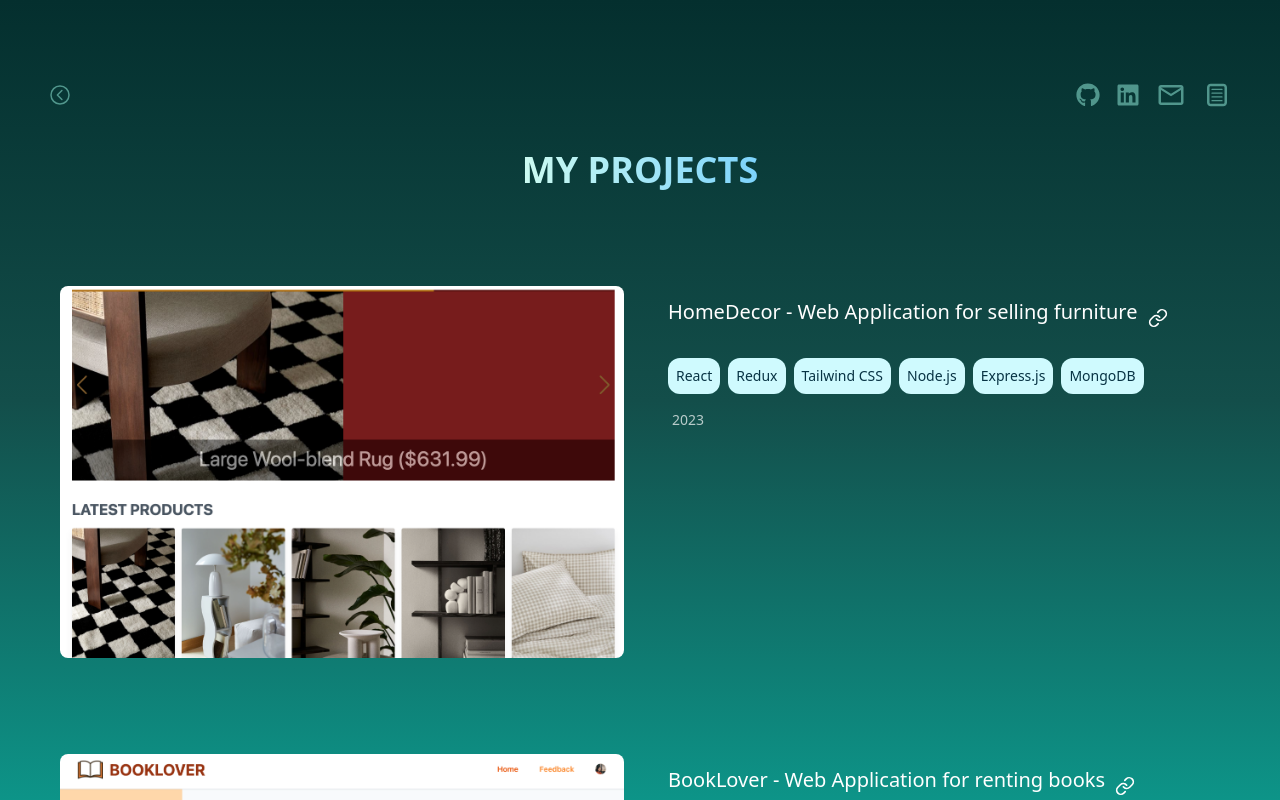
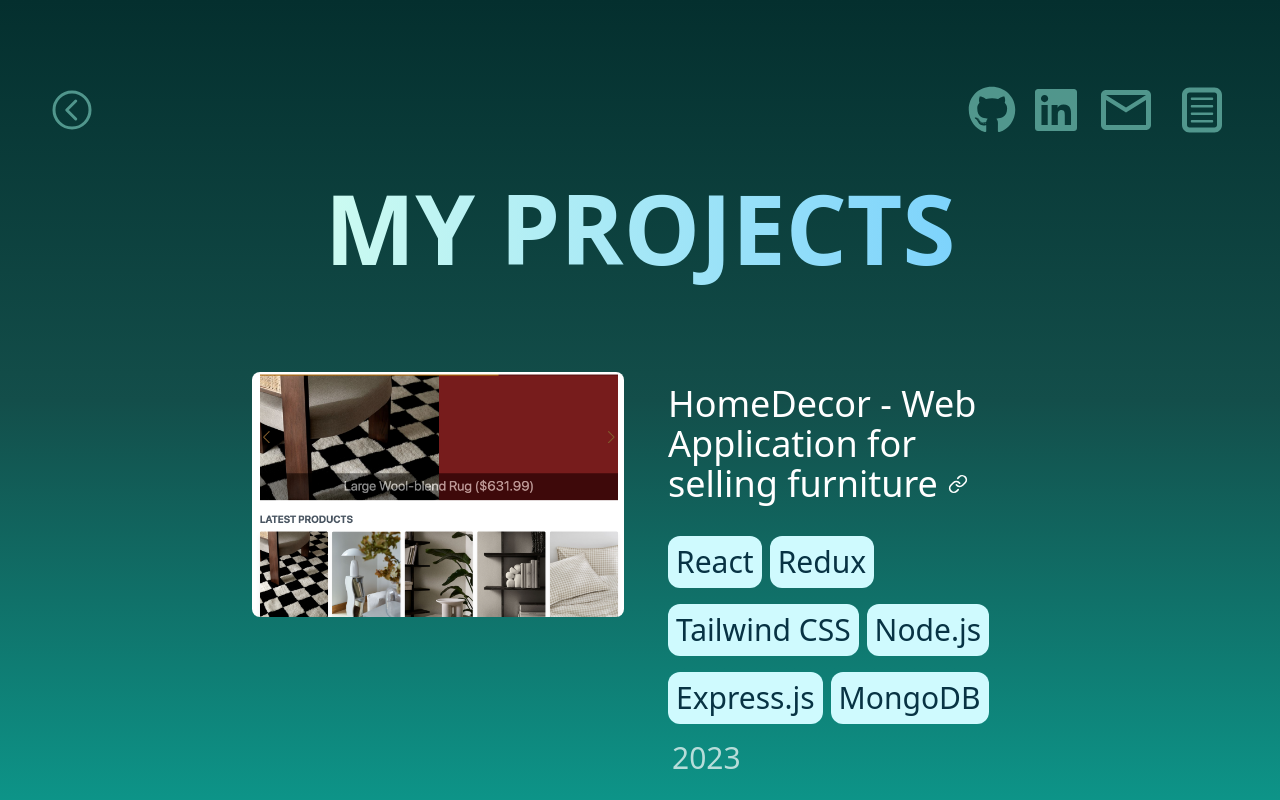
Before and after one commit to binhnguyen96html/portfolio, a React (Create React App) app: page /projects in a window 1280 px wide. Built offline with nearby package versions, Linux system fonts and the light colour scheme; what tailwindcss-gradients would draw is missing.

Commit message:
add rooter for project page and edit responsive for xl screen of project page

```diff
--- a/src/components/Footer.jsx
+++ b/src/components/Footer.jsx
@@ -6,13 +6,16 @@ import { MdOutlineEmail } from 'react-icons/md';
 const Footer = () => {
   return (
     <footer className="flex justify-between items-center
-    px-12 pb-6
-    iphone-promax:pt-3">
+    border-t w-full
+    pb-6
+    xl-custom:p-12
+    iphone-promax:pt-3 iphone-promax:px-6 ">
      {/* ICONS  */}
      <div
        className="text-4xl text-teal-200
        flex justify-start gap-4 items-center
        transition ease-in-out
+       xl-custom:text-5xl
        iphone-promax:text-2xl"
      >
        <div className="hover:text-teal-100 hover:scale-105 ">
@@ -33,7 +36,9 @@ const Footer = () => {
            <FaLinkedin />
          </a>
        </div>
-       <div className="hover:text-teal-100 hover:scale-105 iphone-promax:text-3xl">
+       <div className="hover:text-teal-100 hover:scale-105
+       xl-custom:text-6xl
+       iphone-promax:text-3xl">
          <a
            href="mailto:binhnguyenbiz96@gmail.com"
            target="_blank"
@@ -50,7 +55,8 @@ const Footer = () => {
            className="relative
          hover:translate-x-4  hover:font-bold hover:text-sky-200
          transition ease-in-out duration-150 delay-75 group
-         iphone-promax:text-base"
+         xl-custom:text-3xl
+         iphone-promax:text-sm "
          >
            View Full Resume
            <a
--- a/src/components/ProjectsBig.jsx
+++ b/src/components/ProjectsBig.jsx
@@ -7,7 +7,7 @@ const ProjectsBig = ({ projects }) => {
       {projects.map((pro, idx) => (
         <div
           key={idx}
-          className="md-custom:grid grid-cols-4
+          className="xl-custom:grid grid-cols-4
           mb-8 px-48 py-8 rounded-xl
       hover:bg-teal-900 hover:bg-opacity-50
       transition-all duration-300 group
@@ -24,6 +24,7 @@ const ProjectsBig = ({ projects }) => {
               <p
                 className="relative text-3xl
               group-hover:text-cyan-200 duration-300
+              xl-custom:text-4xl
               iphone-promax:text-xl iphone-promax:mt-0">
                 {pro.description}
                 <a
@@ -44,6 +45,7 @@ const ProjectsBig = ({ projects }) => {
                     key={i}
                     className="bg-cyan-100 text-cyan-950 text-xl
                     mr-2 rounded-xl py-2 px-4 mt-4
+                    xl-custom:text-3xl
                     iphone-promax:text-sm iphone-promax:p-2"
                   >
                     {s}
@@ -51,7 +53,9 @@ const ProjectsBig = ({ projects }) => {
                 ))}
               </div>
 
-              <p className='mt-4 opacity-70 text-xl iphone-promax:text-sm iphone-promax:ml-1'>{pro.period}</p>
+              <p className='mt-4 opacity-70 text-xl
+              xl-custom:text-3xl
+              iphone-promax:text-sm iphone-promax:ml-1'>{pro.period}</p>
             </div>
           </div>
       ))}
--- a/src/pages/ProjectsPage.jsx
+++ b/src/pages/ProjectsPage.jsx
@@ -6,6 +6,7 @@ import projects from '../data/projects.json';
 import ProjectsBig from '../components/ProjectsBig';
 import { Link } from 'react-router-dom';
 import { IoChevronBackCircleOutline } from 'react-icons/io5';
+import Footer from '../components/Footer';
 
 const ProjectsPage = () => {
   return (
@@ -14,7 +15,8 @@ const ProjectsPage = () => {
         className="bg-gray-300 transition-colors duration-500
         overflow-y-auto max-h-screen scrollbar-thin
     bg-gradient-to-b from-teal-950  via-teal-900  to-teal-600
-    text-white relative px-12"
+    text-white relative
+    iphone-promax:px-12"
       >
         <div
           className=" sticky top-20 left-2 text-4xl text-teal-200 text-opacity-50
@@ -30,14 +32,17 @@ const ProjectsPage = () => {
               rel="noreferrer"
             >
              <Link to='/'>
-             <IoChevronBackCircleOutline className='text-5xl iphone-promax:text-2xl' />
+             <IoChevronBackCircleOutline
+             className='text-5xl i
+             xl-custom:text-5xl
+             phone-promax:text-2xl' />
              </Link>
 
             </a>
           </div>
 
           {/* ICONS  */}
-          <div className="flex items-center gap-4 ">
+          <div className="flex items-center gap-4 xl-custom:text-5xl">
             <div className="hover:text-teal-100 hover:scale-105 ">
               <a
                 href="https://github.com/binhnguyen96html"
@@ -57,6 +62,7 @@ const ProjectsPage = () => {
               </a>
             </div>
             <div className="hover:text-teal-100 hover:scale-105 text-5xl
+            xl-custom:text-6xl
             iphone-promax:text-3xl">
               <a
                 href="mailto:binhnguyenbiz96@gmail.com"
@@ -67,6 +73,7 @@ const ProjectsPage = () => {
               </a>
             </div>
             <div className="hover:text-teal-100 hover:scale-105 text-5xl
+            xl-custom:text-6xl
             iphone-promax:text-3xl">
               <a
                 href="https://drive.google.com/file/d/17vVzVLmr59X27YuNf8W9vBxh8s7PdQLS/view?usp=sharing"
@@ -82,7 +89,8 @@ const ProjectsPage = () => {
         {/* 1st DIV */}
         <div className="mb-16">
           <div>
-            <h1 className="font-extrabold leading-[200px] text-8xl text-center
+            <h1 className="font-extrabold leading-[200px]
+            xl-custom:text-8xl text-center
             iphone-promax:text-4xl iphone-promax:mt-24">
               <span className="bg-clip-text text-transparent bg-gradient-to-r from-teal-100 to-sky-300
               ">
@@ -95,7 +103,13 @@ const ProjectsPage = () => {
         {/* 2nd DIV */}
 
         {/* PROJECT  */}
-        <ProjectsBig projects={projects} />
+       <div className='
+       sm-custom:px-48
+       iphone-promax:px-0'>
+       <ProjectsBig projects={projects} />
+       </div>
+
+       <Footer />
       </div>
     </>
   );
```
